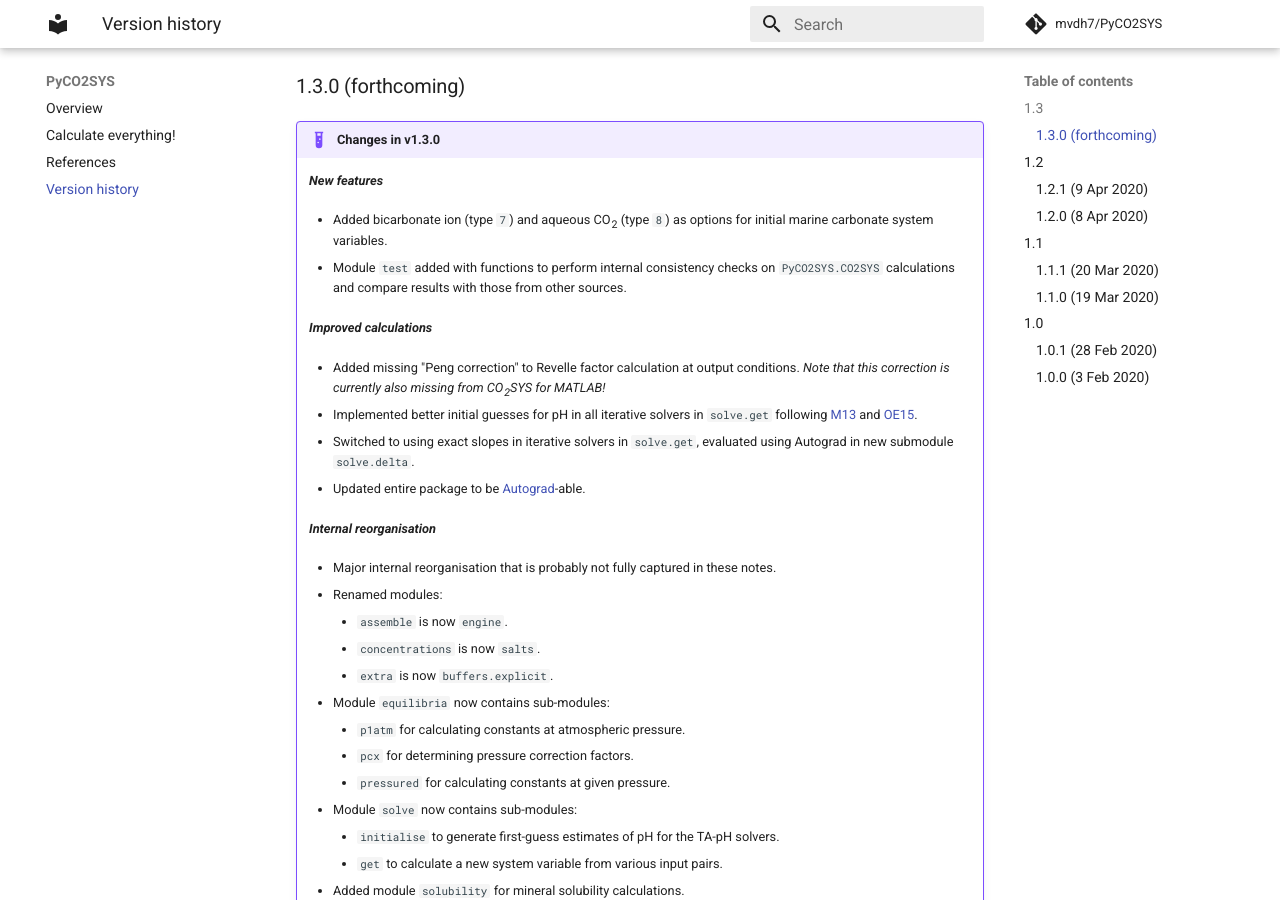
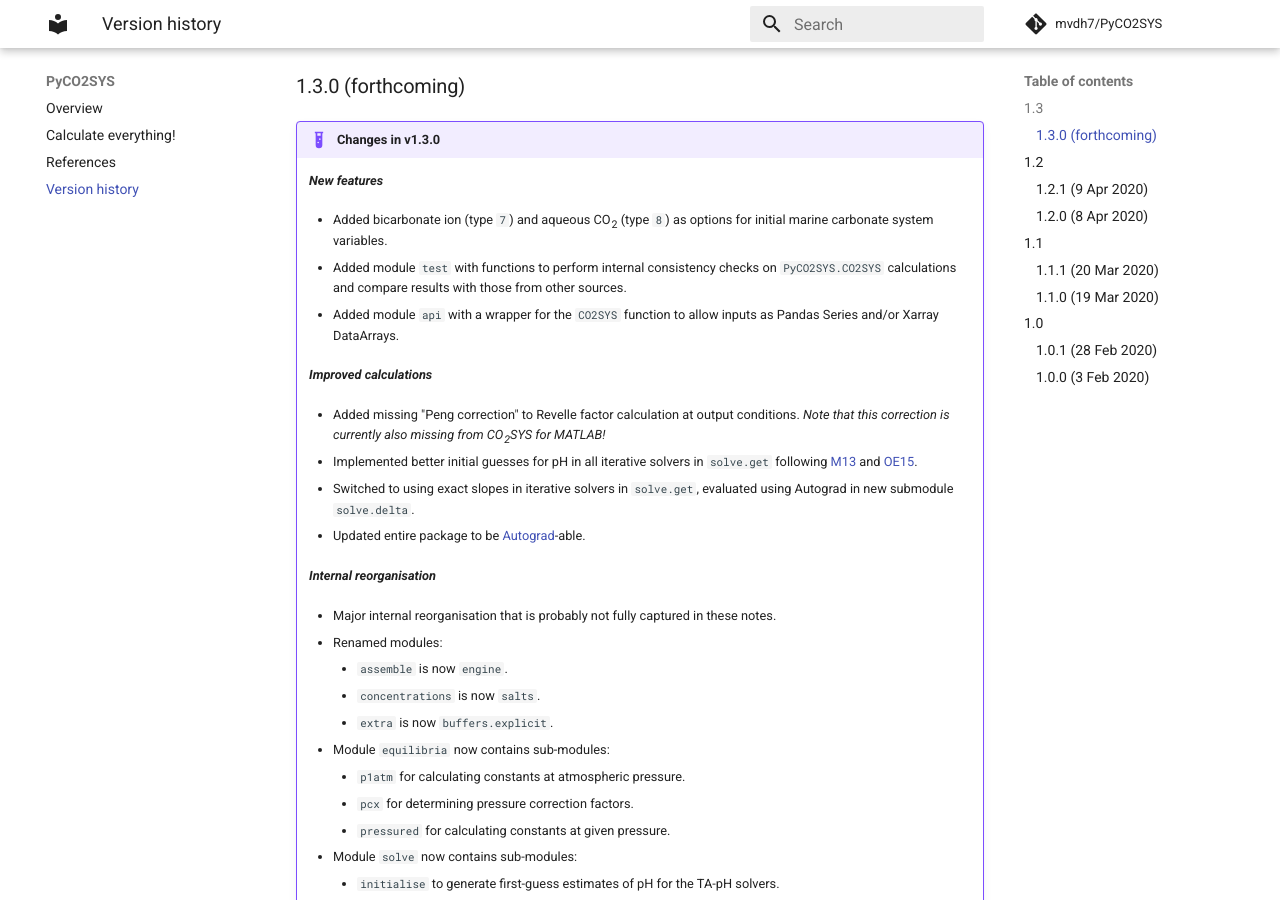
Before and after one commit to mvdh7/PyCO2SYS, an MkDocs documentation site: the page built from docs/versions.md, in a window 1280 px wide and 900 px high, scrolled down 698 px. Built offline with MkDocs 1.6.1 and Material for MkDocs 9.7.7, drawn with Linux system fonts in a browser that asks for light colours; formulas are drawn with MathJax 3; comment, search, counter and statistics services are not loaded.

Commit message:
Add `api` module

```diff
--- a/PyCO2SYS/__init__.py
+++ b/PyCO2SYS/__init__.py
@@ -16,6 +16,7 @@
 """Solve the marine carbonate system and calculate related seawater properties."""
 
 from . import (
+    api,
     buffers,
     constants,
     convert,
@@ -31,7 +32,7 @@ from . import (
 )
 
 __all__ = [
-    "assemble",
+    "api",
     "buffers",
     "constants",
     "convert",
--- a/docs/versions.md
+++ b/docs/versions.md
@@ -26,7 +26,9 @@ Adds bicarbonate ion and aqueous CO<sub>2</sub> as inputs from which the carbona
 
     * Added bicarbonate ion (type `7`) and aqueous CO<sub>2</sub> (type `8`) as options for initial marine carbonate system variables.
 
-    * Module `test` added with functions to perform internal consistency checks on `PyCO2SYS.CO2SYS` calculations and compare results with those from other sources.
+    * Added module `test` with functions to perform internal consistency checks on `PyCO2SYS.CO2SYS` calculations and compare results with those from other sources.
+
+    * Added module `api` with a wrapper for the `CO2SYS` function to allow inputs as Pandas Series and/or Xarray DataArrays.
 
     ***Improved calculations***
 
```
